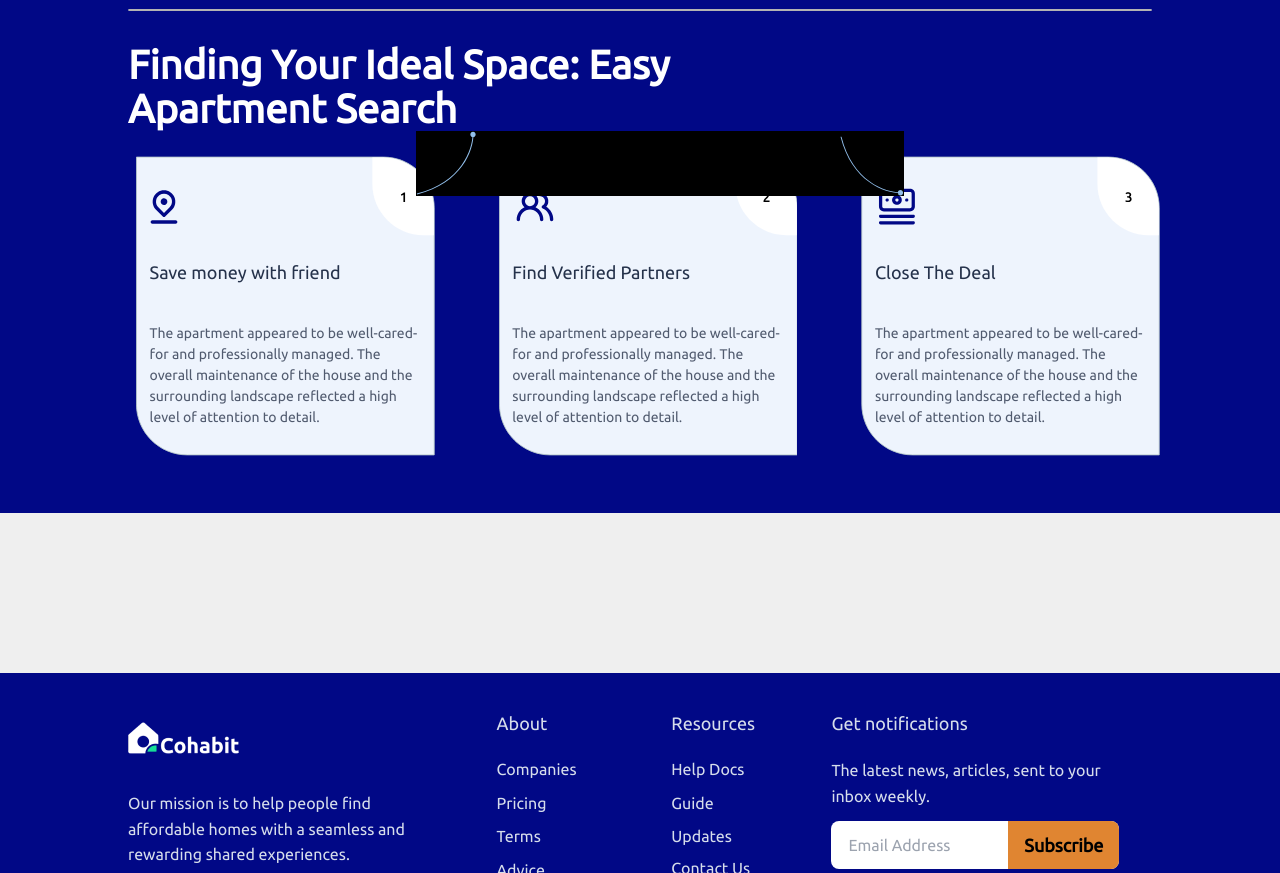
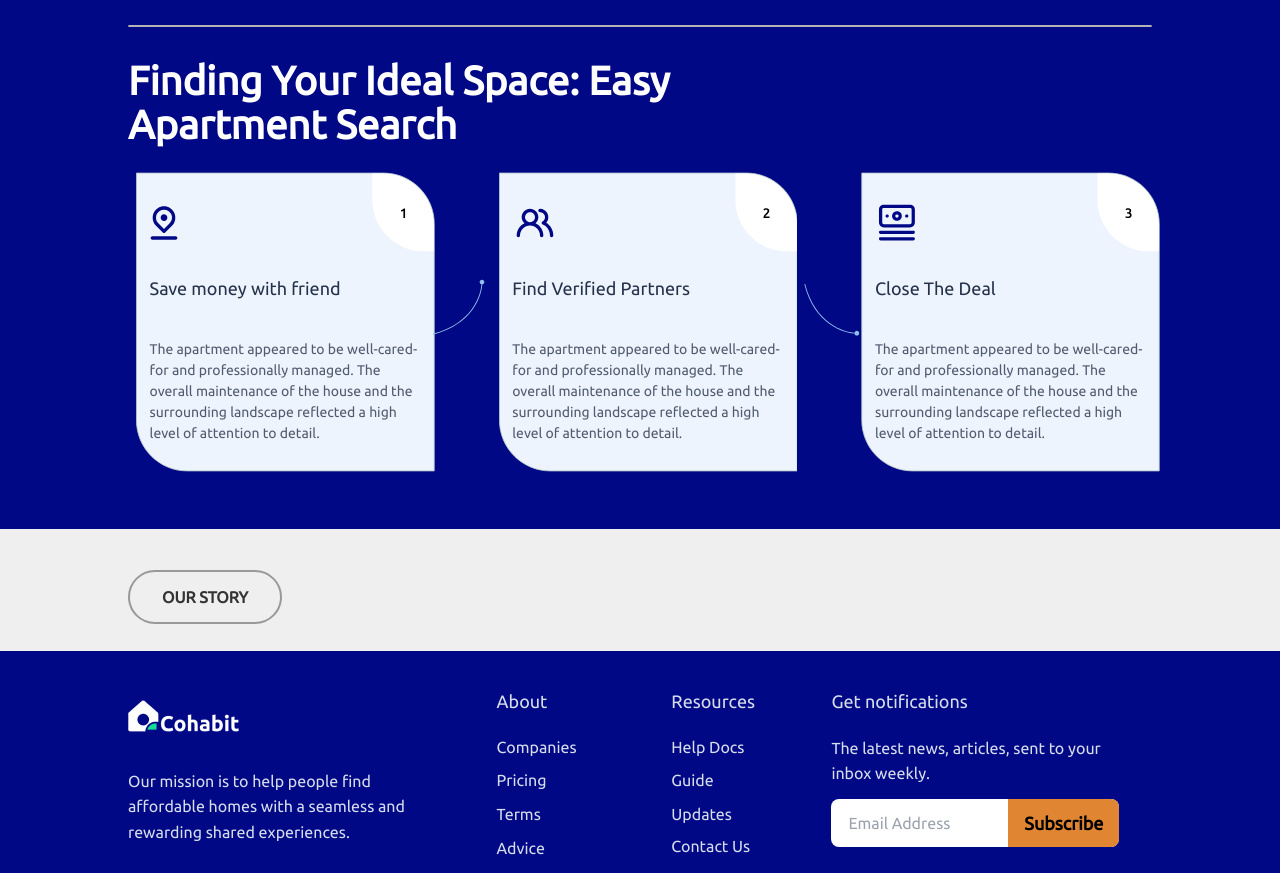
Before and after one commit to lazynerd-studios/Co-Habit-Landing, a React (Vite) app: page /about-us in a window 1280 px wide. Shown: the part 924-1797 px from the top of the page. Built offline with nearby package versions, Linux system fonts and the light colour scheme.

Commit message:
Update AboutUs.jsx

```diff
--- a/src/Components/About Us/AboutUs.jsx
+++ b/src/Components/About Us/AboutUs.jsx
@@ -84,7 +84,7 @@ const AboutUs = () => (
       </div>
 
       <div className='py-8 bg-[#010886] text-white'>
-        <div className='laptop:mx-[8rem]'>
+        <div className='laptop:mx-[8rem] laptop:pt-4'>
           <span className='px-8 border-2 py-4 rounded-[6.25rem] border-[#999999] w-[35%] max-w-[40%] mr-10'>
             <button className='py-2 font-bold text-[1rem] leading-[1.6rem]'>
               BENEFIT OF USING CO-HABIT
@@ -134,8 +134,9 @@ const AboutUs = () => (
 
             {/* <img src={ArrowUp} className="-my-10 -py- mx-auto tablet:mx-0 tablet:hidden laptop:hidden" alt="arrow-up" /> */}
 
-            <span className='hidden laptop:block w-[] absolute z-50 bg-black mx-[18rem]'>
-              <svg width="488" height="65" viewBox="0 0 488 65" fill="none" xmlns="http://www.w3.org/2000/svg">
+            <span className='hidden laptop:block w-[] absolute z-50 mx-[19rem] mt-32'>
+              <svg width="428" height="65" viewBox="0 0 488 65" fill="none" xmlns="http://www.w3.org/2000/svg">
+                {/* width="488" height="65" */}
                 <path d="M54.3333 3.5C54.3333 4.97276 55.5272 6.16667 57 6.16667C58.4728 6.16667 59.6667 4.97276 59.6667 3.5C59.6667 2.02724 58.4728 0.833333 57 0.833333C55.5272 0.833333 54.3333 2.02724 54.3333 3.5ZM1.12127 63.4851C46.1722 52.2223 57.5 18.8656 57.5 3.5H56.5C56.5 18.4678 45.4278 51.3777 0.878732 62.5149L1.12127 63.4851Z" fill="#92BFEB" />
                 <path d="M484.428 59.0833C482.955 59.0833 481.761 60.2772 481.761 61.75C481.761 63.2228 482.955 64.4167 484.428 64.4167C485.9 64.4167 487.094 63.2228 487.094 61.75C487.094 60.2772 485.9 59.0833 484.428 59.0833ZM424.515 5.87113C435.764 50.9218 469.08 62.25 484.428 62.25V61.25C469.479 61.25 436.609 50.1782 425.485 5.62887L424.515 5.87113Z" fill="#92BFEB" />
               </svg>
@@ -202,14 +203,22 @@ const AboutUs = () => (
         </div>
       </div>
 
-      <div className='bg-[#EFEFEF] h-[10rem]'>
+      <div className='py-8 bg-[#EFEFEF] h-auto text-[#333333]'>
+        <div className='laptop:mx-[8rem] laptop:pt-4'>
+          <span className='px-8 border-2 py-4 rounded-[6.25rem] border-[#999999] w-[35%] max-w-[40%] mr-10'>
+            <button className='py-2 font-bold text-[1rem] leading-[1.6rem]'>
+              OUR STORY
+            </button>
+          </span>
+
+        </div>
       </div>
 
 
-    </motion.div >
+    </motion.div>
 
 
-  </section >
+  </section>
 )
 
 export default AboutUs
```
